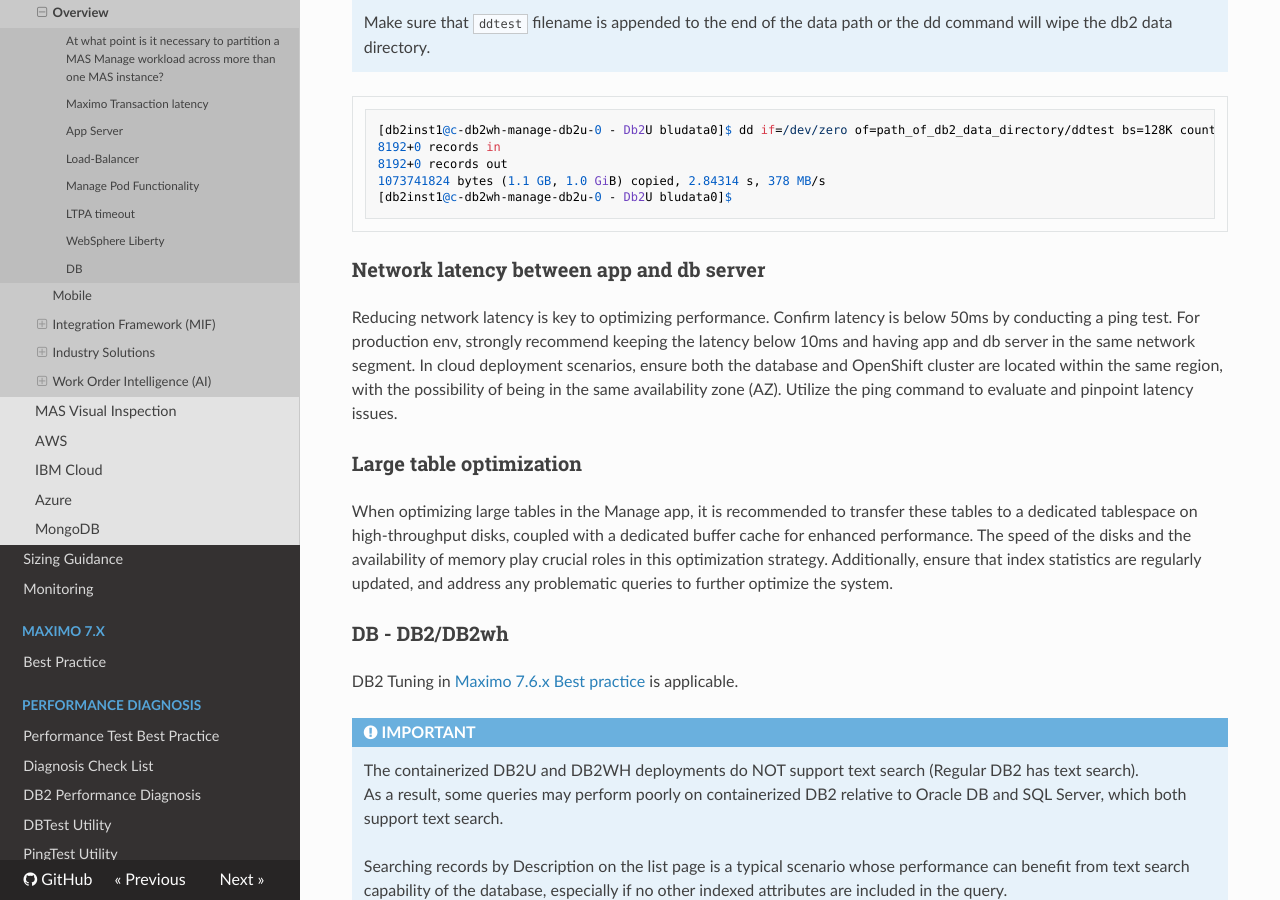
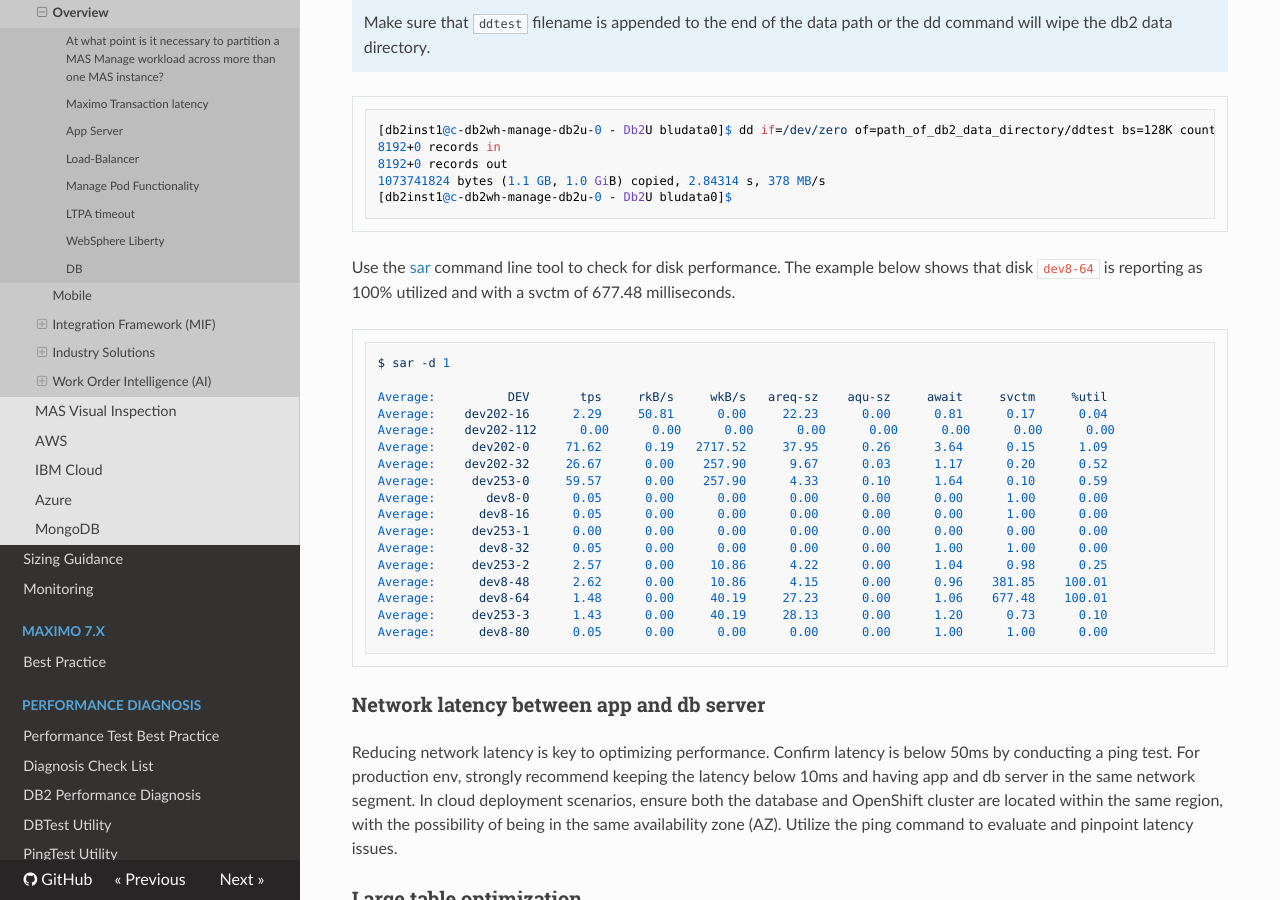
Before and after one commit to ibm-mas/mas-performance, an MkDocs documentation site: the page built from docs/mas/manage/bestpractice.md, in a window 1280 px wide and 900 px high, scrolled down 3205 px. Built offline with MkDocs 1.6.1, drawn with Linux system fonts in a browser that asks for light colours; nearby versions of some CDN libraries.

Commit message:
[patch] add sar command example to DB disk section of Manage best practices

````diff
--- a/docs/mas/manage/bestpractice.md
+++ b/docs/mas/manage/bestpractice.md
@@ -119,6 +119,30 @@
 [db2inst1@c-db2wh-manage-db2u-0 - Db2U bludata0]$
 ```
 
+Use the [sar](https://linux.die.net/man/1/sar) command line tool to check for disk performance. The example below shows that disk `dev8-64` is reporting as 100% utilized and with a svctm of 677.48 milliseconds.
+
+```
+$ sar -d 1
+
+Average:          DEV       tps     rkB/s     wkB/s   areq-sz    aqu-sz     await     svctm     %util
+Average:    dev202-16      2.29     50.81      0.00     22.23      0.00      0.81      0.17      0.04
+Average:    dev202-112      0.00      0.00      0.00      0.00      0.00      0.00      0.00      0.00
+Average:     dev202-0     71.62      0.19   2717.52     37.95      0.26      3.64      0.15      1.09
+Average:    dev202-32     26.67      0.00    257.90      9.67      0.03      1.17      0.20      0.52
+Average:     dev253-0     59.57      0.00    257.90      4.33      0.10      1.64      0.10      0.59
+Average:       dev8-0      0.05      0.00      0.00      0.00      0.00      0.00      1.00      0.00
+Average:      dev8-16      0.05      0.00      0.00      0.00      0.00      0.00      1.00      0.00
+Average:     dev253-1      0.00      0.00      0.00      0.00      0.00      0.00      0.00      0.00
+Average:      dev8-32      0.05      0.00      0.00      0.00      0.00      1.00      1.00      0.00
+Average:     dev253-2      2.57      0.00     10.86      4.22      0.00      1.04      0.98      0.25
+Average:      dev8-48      2.62      0.00     10.86      4.15      0.00      0.96    381.85    100.01
+Average:      dev8-64      1.48      0.00     40.19     27.23      0.00      1.06    677.48    100.01
+Average:     dev253-3      1.43      0.00     40.19     28.13      0.00      1.20      0.73      0.10
+Average:      dev8-80      0.05      0.00      0.00      0.00      0.00      1.00      1.00      0.00
+```
+
+
+
 ### Network latency between app and db server
 
 Reducing network latency is key to optimizing performance. Confirm latency is below 50ms by conducting a ping test. For production env, strongly recommend keeping the latency below 10ms and having app and db server in the same network segment. In cloud deployment scenarios, ensure both the database and OpenShift cluster are located within the same region, with the possibility of being in the same availability zone (AZ). Utilize the ping command to evaluate and pinpoint latency issues.
````
